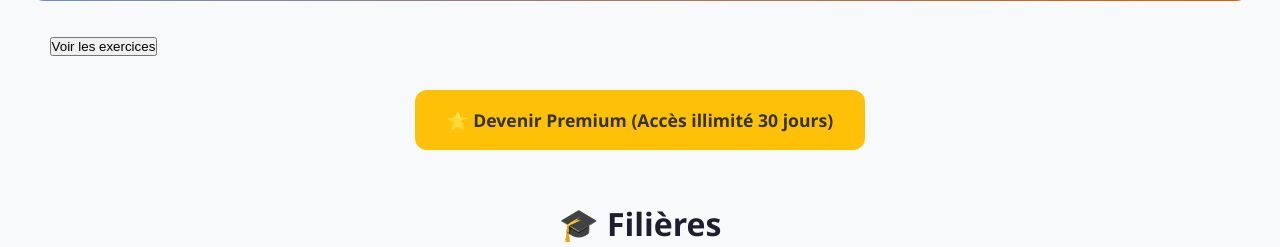
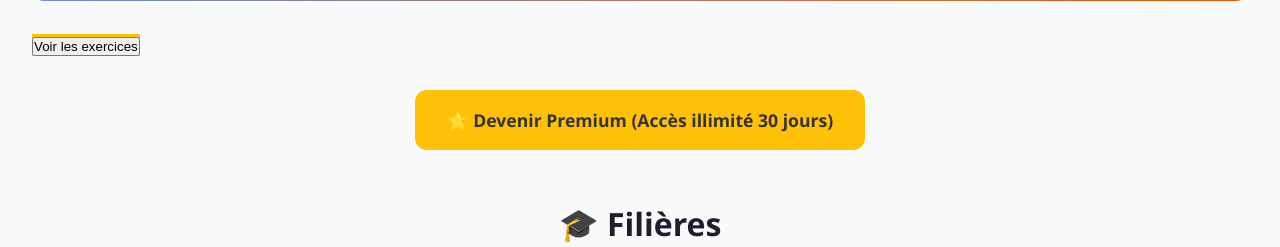
Before and after one commit to maxime-dev62/epreuve-eneam, a Flask app: page / in a window 1280 px wide. Shown: the part 443-690 px from the top of the page. Run offline with Flask 3, Linux system fonts and the light colour scheme; data comes from the database, SQL or seed files in the repository; data that the repository does not hold is empty; some libraries are stand-ins or nearby versions.

Commit message:
Refactor index.html template structure

```diff
--- a/templates/index.html
+++ b/templates/index.html
@@ -42,7 +42,7 @@
     </div>
 </section>
 
-<div><a href="{{ url_for('liste_exercices') }}" class="btn-nav"><button>Voir les exercices</button></a></div>
+<div><a href="{{ url_for('liste_exercices') }}" class="btn-payant"><button>Voir les exercices</button></a></div>
 
 <div style="margin-top: 2rem; text-align: center;">
     {% if current_user.is_authenticated %}
```
